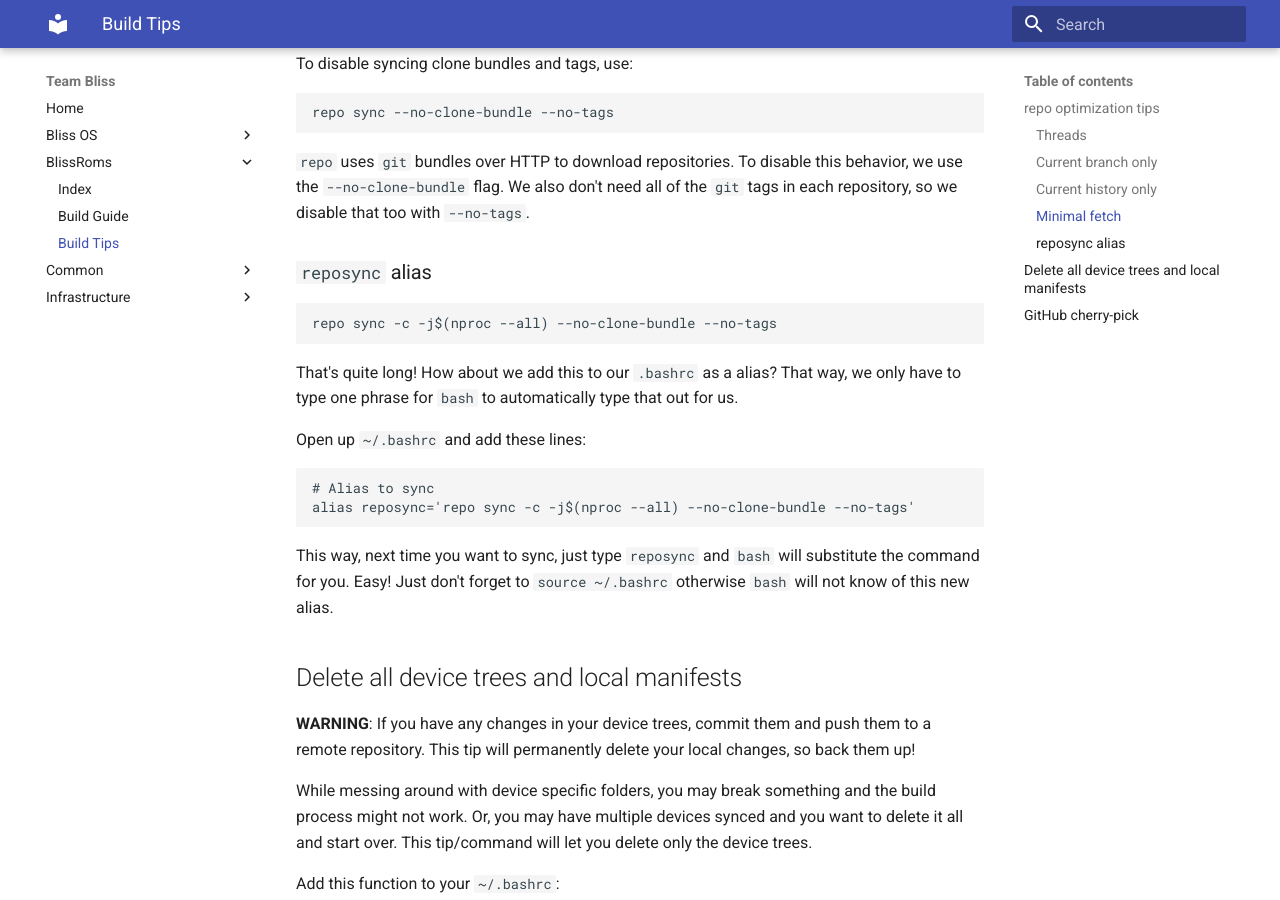
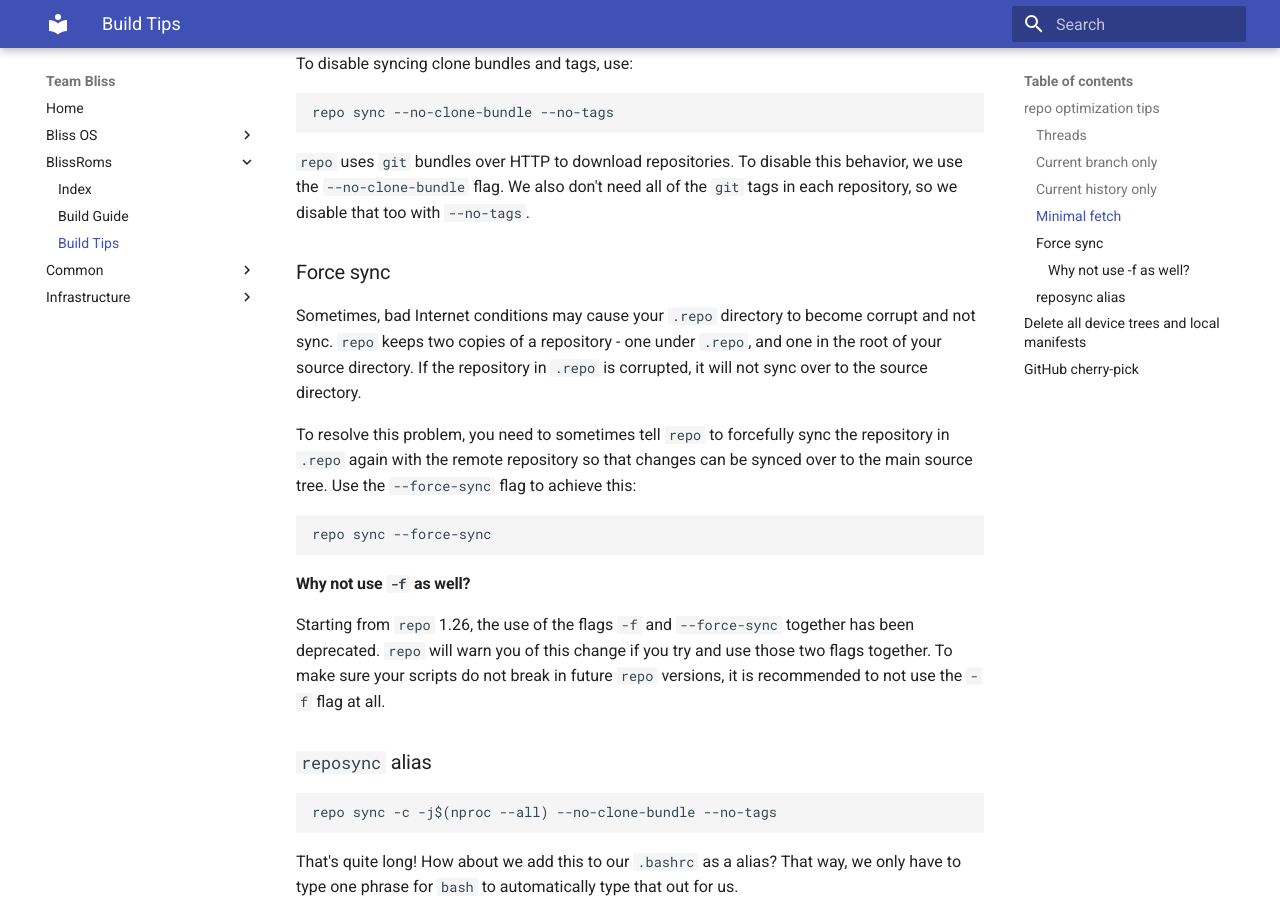
Before and after one commit to BlissRoms/Documentation-old, an MkDocs documentation site: the page built from docs/BlissRoms/build-tips.md, in a window 1280 px wide and 900 px high, scrolled down 986 px. Built offline with MkDocs 1.6.1 and Material for MkDocs 9.7.7, drawn with Linux system fonts in a browser that asks for light colours.

Commit message:
BlissRoms: Add force sync option
Sometimes required
Change-Id: I6a90c2a77fa19955e16853048e5344588be7c55b

```diff
--- a/docs/BlissRoms/build-tips.md
+++ b/docs/BlissRoms/build-tips.md
@@ -35,6 +35,18 @@ To disable syncing clone bundles and tags, use:
     repo sync --no-clone-bundle --no-tags
 
 `repo` uses `git` bundles over HTTP to download repositories. To disable this behavior, we use the `--no-clone-bundle` flag. We also don't need all of the `git` tags in each repository, so we disable that too with `--no-tags`.
+
+### Force sync
+
+Sometimes, bad Internet conditions may cause your `.repo` directory to become corrupt and not sync. `repo` keeps two copies of a repository - one under `.repo`, and one in the root of your source directory. If the repository in `.repo` is corrupted, it will not sync over to the source directory.
+
+To resolve this problem, you need to sometimes tell `repo` to forcefully sync the repository in `.repo` again with the remote repository so that changes can be synced over to the main source tree. Use the `--force-sync` flag to achieve this:
+
+    repo sync --force-sync
+
+#### Why not use `-f` as well?
+
+Starting from `repo` 1.26, the use of the flags `-f` and `--force-sync` together has been deprecated. `repo` will warn you of this change if you try and use those two flags together. To make sure your scripts do not break in future `repo` versions, it is recommended to not use the `-f` flag at all.
 
 ### `reposync` alias
 
```
